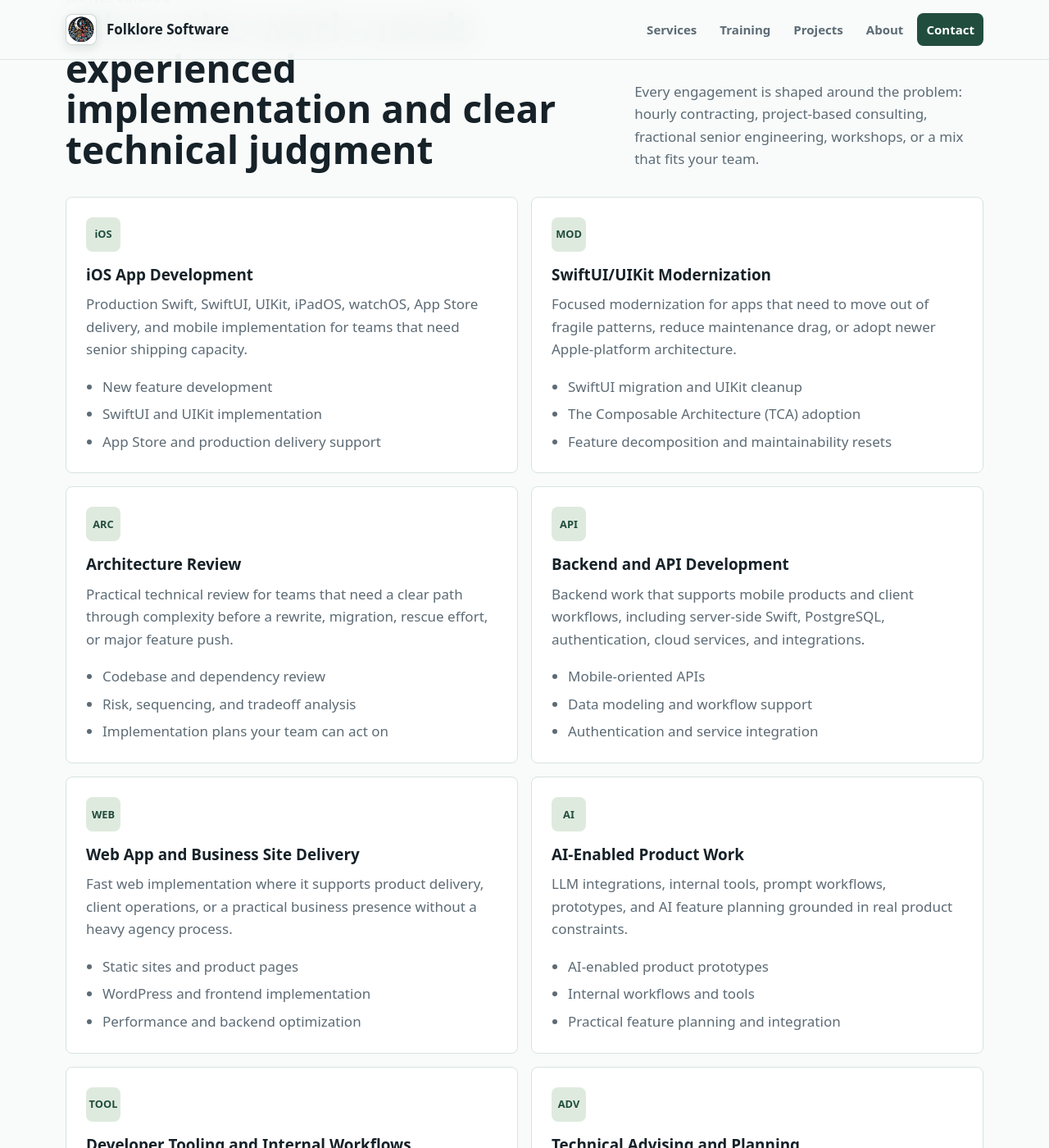
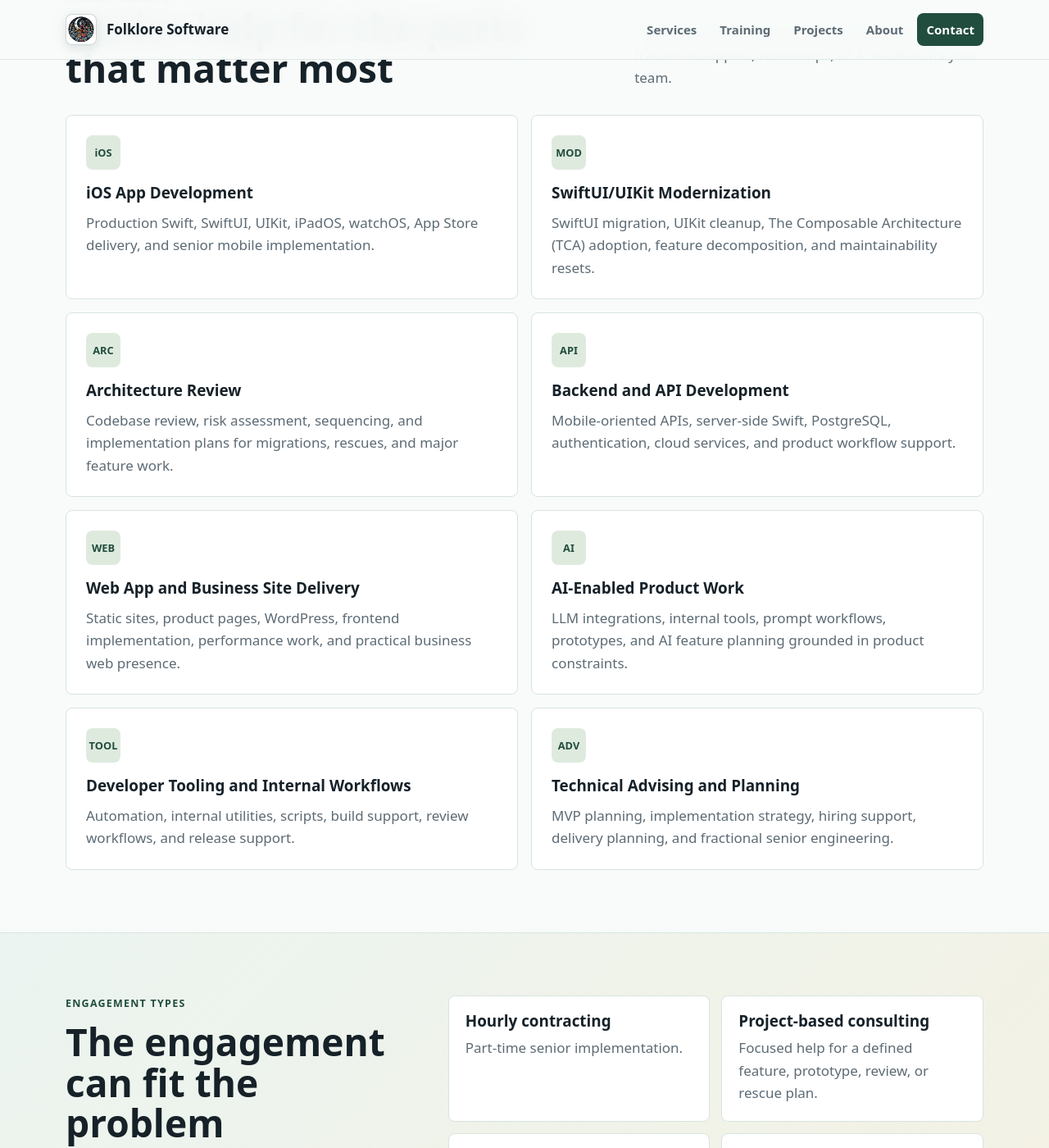
Before and after one commit to folkloresoftware/folkloresoftware.github.io, a Jekyll site: the page built from services/index.html, in a window 1280 px wide and 1400 px high, scrolled down 688 px. Shown: the whole window at 82% size. Built offline with Jekyll 4.4.1, drawn with Linux system fonts in a browser that asks for light colours; some of the changed text lies outside the part shown.

Commit message:
Simplify website copy.

```diff
--- a/services/index.html
+++ b/services/index.html
@@ -9,9 +9,9 @@ image: /assets/logo.png
   <div class="wrapper page-hero-grid">
     <div>
       <p class="eyebrow">Services</p>
-      <h1>Deep iOS and Apple-platform engineering with practical full-stack support</h1>
+      <h1>iOS and Apple-platform engineering with practical full-stack support</h1>
     </div>
-    <p>Folklore Software leads with Apple-platform and iOS engineering, then carries the surrounding backend, web, AI, tooling, and delivery work needed to make product changes real.</p>
+    <p>iOS is the specialty. Backend, web, AI, tooling, and delivery support help carry real product work across the finish line.</p>
   </div>
 </section>
 
@@ -20,98 +20,58 @@ image: /assets/logo.png
     <div class="section-header">
       <div>
         <p class="eyebrow">Service Catalog</p>
-        <h2>When the work needs experienced implementation and clear technical judgment</h2>
+        <h2>Senior help for the parts that matter most</h2>
       </div>
-      <p>Every engagement is shaped around the problem: hourly contracting, project-based consulting, fractional senior engineering, workshops, or a mix that fits your team.</p>
+      <p>Hourly contracting, project-based consulting, fractional support, workshops, or a mix that fits your team.</p>
     </div>
 
     <div class="service-detail-grid">
       <article class="service-detail">
         <span>iOS</span>
         <h3>iOS App Development</h3>
-        <p>Production Swift, SwiftUI, UIKit, iPadOS, watchOS, App Store delivery, and mobile implementation for teams that need senior shipping capacity.</p>
-        <ul>
-          <li>New feature development</li>
-          <li>SwiftUI and UIKit implementation</li>
-          <li>App Store and production delivery support</li>
-        </ul>
+        <p>Production Swift, SwiftUI, UIKit, iPadOS, watchOS, App Store delivery, and senior mobile implementation.</p>
       </article>
 
       <article class="service-detail">
         <span>MOD</span>
         <h3>SwiftUI/UIKit Modernization</h3>
-        <p>Focused modernization for apps that need to move out of fragile patterns, reduce maintenance drag, or adopt newer Apple-platform architecture.</p>
-        <ul>
-          <li>SwiftUI migration and UIKit cleanup</li>
-          <li>The Composable Architecture (TCA) adoption</li>
-          <li>Feature decomposition and maintainability resets</li>
-        </ul>
+        <p>SwiftUI migration, UIKit cleanup, The Composable Architecture (TCA) adoption, feature decomposition, and maintainability resets.</p>
       </article>
 
       <article class="service-detail">
         <span>ARC</span>
         <h3>Architecture Review</h3>
-        <p>Practical technical review for teams that need a clear path through complexity before a rewrite, migration, rescue effort, or major feature push.</p>
-        <ul>
-          <li>Codebase and dependency review</li>
-          <li>Risk, sequencing, and tradeoff analysis</li>
-          <li>Implementation plans your team can act on</li>
-        </ul>
+        <p>Codebase review, risk assessment, sequencing, and implementation plans for migrations, rescues, and major feature work.</p>
       </article>
 
       <article class="service-detail">
         <span>API</span>
         <h3>Backend and API Development</h3>
-        <p>Backend work that supports mobile products and client workflows, including server-side Swift, PostgreSQL, authentication, cloud services, and integrations.</p>
-        <ul>
-          <li>Mobile-oriented APIs</li>
-          <li>Data modeling and workflow support</li>
-          <li>Authentication and service integration</li>
-        </ul>
+        <p>Mobile-oriented APIs, server-side Swift, PostgreSQL, authentication, cloud services, and product workflow support.</p>
       </article>
 
       <article class="service-detail">
         <span>WEB</span>
         <h3>Web App and Business Site Delivery</h3>
-        <p>Fast web implementation where it supports product delivery, client operations, or a practical business presence without a heavy agency process.</p>
-        <ul>
-          <li>Static sites and product pages</li>
-          <li>WordPress and frontend implementation</li>
-          <li>Performance and backend optimization</li>
-        </ul>
+        <p>Static sites, product pages, WordPress, frontend implementation, performance work, and practical business web presence.</p>
       </article>
 
       <article class="service-detail">
         <span>AI</span>
         <h3>AI-Enabled Product Work</h3>
-        <p>LLM integrations, internal tools, prompt workflows, prototypes, and AI feature planning grounded in real product constraints.</p>
-        <ul>
-          <li>AI-enabled product prototypes</li>
-          <li>Internal workflows and tools</li>
-          <li>Practical feature planning and integration</li>
-        </ul>
+        <p>LLM integrations, internal tools, prompt workflows, prototypes, and AI feature planning grounded in product constraints.</p>
       </article>
 
       <article class="service-detail">
         <span>TOOL</span>
         <h3>Developer Tooling and Internal Workflows</h3>
-        <p>Small but important tools that help teams build, test, review, operate, or understand their software with less friction.</p>
-        <ul>
-          <li>Automation and workflow cleanup</li>
-          <li>Internal utilities and scripts</li>
-          <li>Build, review, and release support</li>
-        </ul>
+        <p>Automation, internal utilities, scripts, build support, review workflows, and release support.</p>
       </article>
 
       <article class="service-detail">
         <span>ADV</span>
         <h3>Technical Advising and Planning</h3>
-        <p>MVP planning, implementation strategy, hiring/interview support, delivery planning, and fractional senior engineering for small teams and product owners.</p>
-        <ul>
-          <li>Roadmap and feasibility review</li>
-          <li>Fractional senior engineering support</li>
-          <li>Decision support for technical leaders</li>
-        </ul>
+        <p>MVP planning, implementation strategy, hiring support, delivery planning, and fractional senior engineering.</p>
       </article>
     </div>
   </div>
@@ -121,24 +81,24 @@ image: /assets/logo.png
   <div class="wrapper engagement-grid">
     <div>
       <p class="eyebrow">Engagement Types</p>
-      <h2>Short-term, long-term, advisory, or somewhere in between</h2>
+      <h2>The engagement can fit the problem</h2>
     </div>
     <div class="engagement-list">
       <article>
         <h3>Hourly contracting</h3>
-        <p>Part-time senior implementation for teams that need more shipping capacity.</p>
+        <p>Part-time senior implementation.</p>
       </article>
       <article>
         <h3>Project-based consulting</h3>
-        <p>Focused help for a defined feature, modernization effort, prototype, review, or rescue plan.</p>
+        <p>Focused help for a defined feature, prototype, review, or rescue plan.</p>
       </article>
       <article>
         <h3>Fractional senior engineering</h3>
-        <p>Ongoing technical direction, planning, implementation, and mentoring.</p>
+        <p>Ongoing direction, planning, implementation, and mentoring.</p>
       </article>
       <article>
         <h3>Workshops and team support</h3>
-        <p>Training, pairing, architecture review, and hands-on coaching for internal teams.</p>
+        <p>Training, pairing, review, and hands-on coaching.</p>
       </article>
     </div>
   </div>
@@ -152,7 +112,7 @@ image: /assets/logo.png
         <img class="app-ready-logo" src="/assets/app-ready-logo.png" alt="App Ready logo" width="56" height="56" loading="lazy">
         <h2>Some projects need more than one engineer</h2>
       </div>
-      <p>For larger projects that need broader delivery capacity, Folklore Software can also route work through <a href="https://www.appready.dev">App Ready</a>, a product engineering partnership that can support mobile, web, backend, AI, and trusted specialist needs.</p>
+      <p>For larger projects, Folklore Software can route work through <a href="https://www.appready.dev">App Ready</a>, a product engineering partnership for broader mobile, web, backend, AI, and specialist needs.</p>
     </div>
     <a class="button secondary" href="/contact/">Start with Folklore Software</a>
   </div>
```
Also changed, not shown: other parts of services/index.html (+1 -1 lines), about/index.html (+11 -12 lines), contact/index.html (+10 -10 lines), index.html (+16 -16 lines), projects/index.html (+2 -5 lines), training/index.html (+15 -15 lines).
